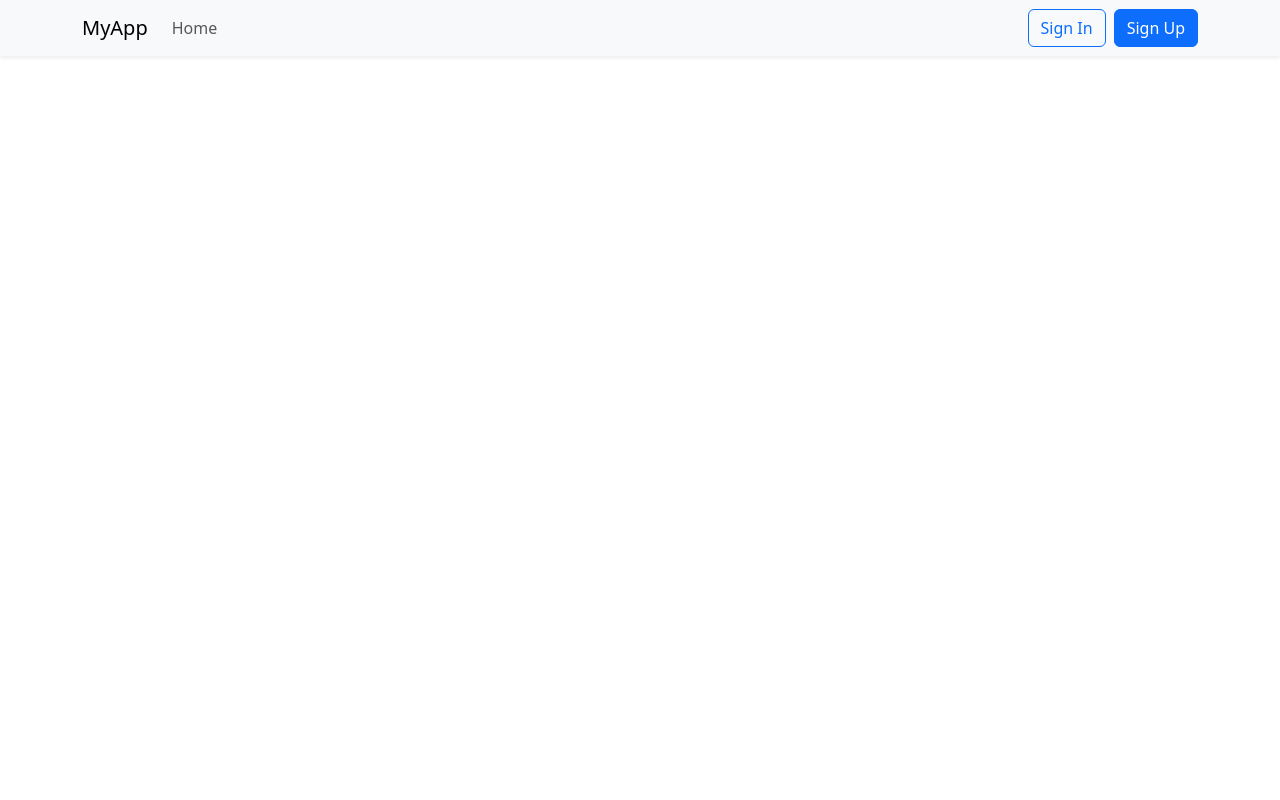
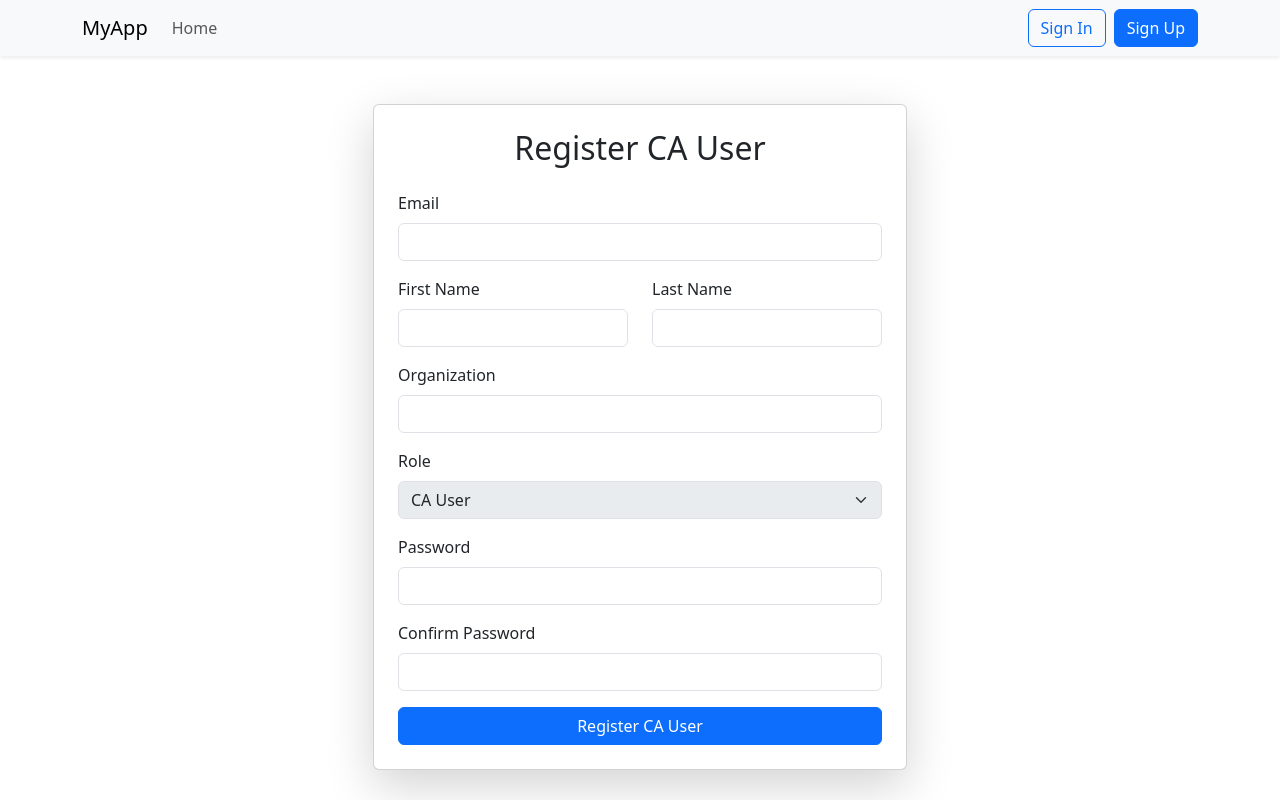
Before and after one commit to filipvidakovic/cyber-security-front, a React (Vite) app: page /register-ca-user in a window 1280 px wide. Built offline with nearby package versions, Linux system fonts and the light colour scheme; no server answers.

Commit message:
Update register form to enable admin to create new ca user

```diff
--- a/src/App.tsx
+++ b/src/App.tsx
@@ -49,6 +49,9 @@ function App() {
                   <Link className="nav-link" to="/create-certificates">Create Certificate</Link>
                 </li>
               )}
+              {userRole === "ADMIN" && (<Link className="nav-link" to="/register-ca-user">
+                Add CA User
+              </Link>)}
             </ul>
             <div className="d-flex">
               {!isLoggedIn ? (
@@ -82,6 +85,7 @@ function App() {
           />
           <Route path="/register" element={<Register />} />
           <Route path='/create-certificates' element={<CertificateForm role={userRole}/>} />
+          <Route path="/register-ca-user" element={<Register adminMode={true}/>} />
         </Routes>
       </div>
     </Router>
--- a/src/components/auth/Register.tsx
+++ b/src/components/auth/Register.tsx
@@ -2,44 +2,59 @@ import { useState, type ChangeEvent, type FormEvent } from "react";
 import { useNavigate } from "react-router-dom";
 import AuthService, { type RegisterData } from "../../services/AuthService";
 
-export default function Register() {
-  const [form, setForm] = useState<
-    RegisterData
-  >({
+interface RegisterProps {
+  adminMode?: boolean; // if true, admin registering CA user
+}
+
+export default function Register({ adminMode = false }: RegisterProps) {
+  const [form, setForm] = useState<RegisterData>({
     email: "",
     password: "",
     confirmPassword: "",
     firstName: "",
     lastName: "",
     organization: "",
-    userRole: "USER", // default
+    userRole: adminMode ? "CA_USER" : "USER", // default based on mode
   });
 
   const [error, setError] = useState<string | null>(null);
+  const [success, setSuccess] = useState<string | null>(null);
   const navigate = useNavigate();
 
-  const handleChange = (
-    e: ChangeEvent<HTMLInputElement | HTMLSelectElement>
-  ) => {
+  const handleChange = (e: ChangeEvent<HTMLInputElement | HTMLSelectElement>) => {
     setForm({ ...form, [e.target.name]: e.target.value });
   };
 
   const handleSubmit = async (e: FormEvent<HTMLFormElement>) => {
     e.preventDefault();
     setError(null);
+    setSuccess(null);
 
     if (form.password !== form.confirmPassword) {
       setError("Passwords do not match!");
       return;
     }
 
-    const { ...registerData } = form;
+    try {
+      await AuthService.register(form);
+      setSuccess(`User ${form.email} registered successfully.`);
+      console.log("AD")
+      console.log(adminMode)
+      setForm({
+        email: "",
+        password: "",
+        confirmPassword: "",
+        firstName: "",
+        lastName: "",
+        organization: "",
+        userRole: adminMode ? "CA_USER" : "USER",
+      });
 
-    try {
-      await AuthService.register(registerData);
-      navigate("/login");
+      if (!adminMode) {
+        navigate("/login"); // for public registration, go to login
+      }
     } catch (err: any) {
-      setError(err.message);
+      setError(err.message || "Registration failed.");
     }
   };
 
@@ -48,8 +63,13 @@ export default function Register() {
       <div className="row justify-content-center">
         <div className="col-md-6">
           <div className="card shadow-lg p-4">
-            <h2 className="text-center mb-4">Register</h2>
+            <h2 className="text-center mb-4">
+              {adminMode ? "Register CA User" : "Register"}
+            </h2>
+
             {error && <div className="alert alert-danger">{error}</div>}
+            {success && <div className="alert alert-success">{success}</div>}
+
             <form onSubmit={handleSubmit}>
               <div className="mb-3">
                 <label className="form-label">Email</label>
@@ -108,9 +128,16 @@ export default function Register() {
                   value={form.userRole}
                   onChange={handleChange}
                   required
+                  disabled={adminMode} // disable if admin creating CA user
                 >
-                  <option value="USER">User</option>
-                  <option value="ADMIN">Admin</option>
+                  {adminMode ? (
+                    <option value="CA_USER">CA User</option>
+                  ) : (
+                    <>
+                      <option value="USER">User</option>
+                      <option value="ADMIN">Admin</option>
+                    </>
+                  )}
                 </select>
               </div>
 
@@ -141,7 +168,7 @@ export default function Register() {
               </div>
 
               <button type="submit" className="btn btn-primary w-100">
-                Register
+                {adminMode ? "Register CA User" : "Register"}
               </button>
             </form>
           </div>
```
